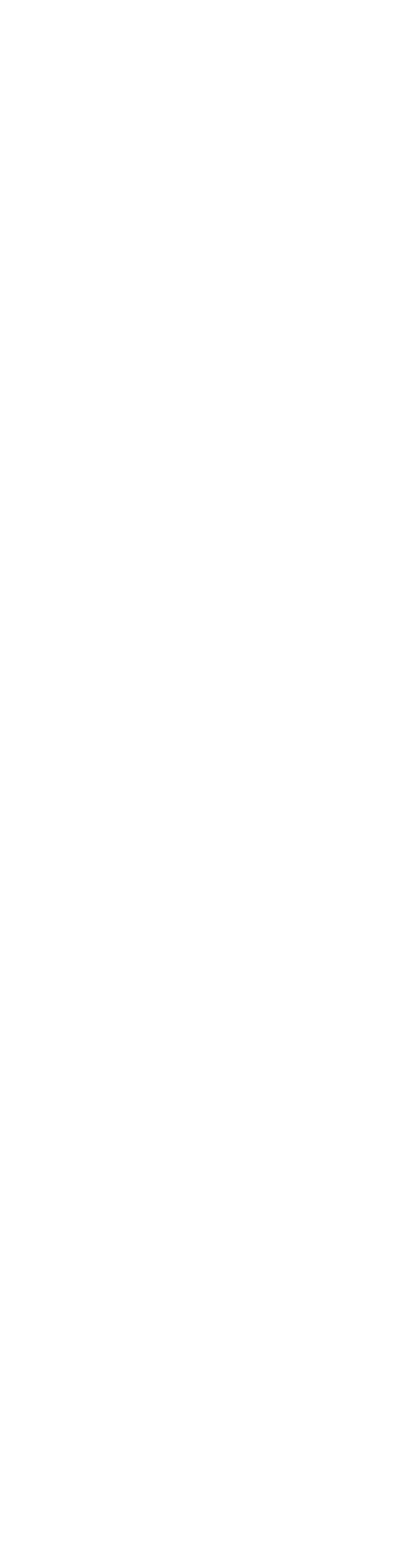
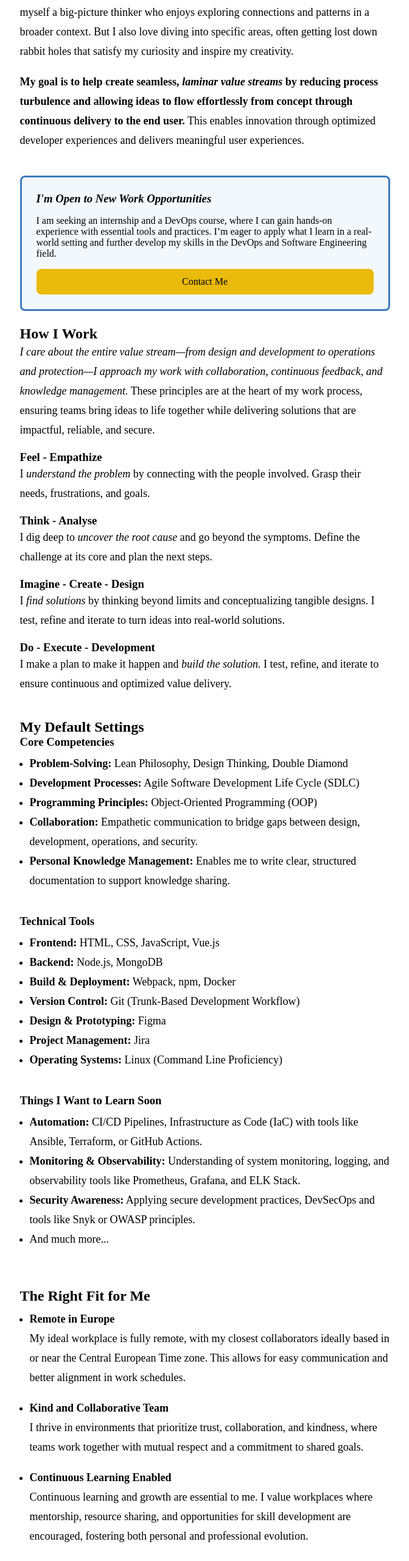
Before and after one commit to MaxHopf/my-website, a Vue app: page /about in a window 1280 px wide. Shown: the part 163-2723 px from the top of the page at 61% size, without its empty margins (296-968 px from the left). Before the commit the page ends 800 px from the top, so only its background shows below. Built offline with nearby package versions, Linux system fonts and the light colour scheme.

Commit message:
Add "CalloutComponent.vue" and instances in "AboutPage.vue"

```diff
--- a/src/components/AboutPage.vue
+++ b/src/components/AboutPage.vue
@@ -1,19 +1,241 @@
-<template>
-  <HeaderComponent />
-  <FooterComponent />
-</template>
-
 <script>
 import HeaderComponent from '../components/HeaderComponent.vue'
-import FooterComponent from './FooterComponent.vue'
+import FooterComponent from '../components/FooterComponent.vue'
+import CalloutComponent from './CalloutComponent.vue'
 
 export default {
   name: 'AboutPage',
   components: {
     HeaderComponent,
     FooterComponent,
+    CalloutComponent,
+  },
+  data() {
+    return {
+      calloutStatusTitle: "I'm Open to New Work Opportunities",
+      calloutStatusMessage:
+        '     I am seeking an internship and a DevOps course, where I can gain hands-on experience with essential tools and practices. I’m eager to apply what I learn in a real-world setting and further develop my skills in the DevOps and Software Engineering field.',
+      calloutConnectTitle: 'How Can I Help to Optimize your Value Stream?',
+      calloutConnectMessage:
+        "Let's eliminate turbulence in your value stream and create a laminar value flow.",
+      // calloutInfoIcon: '../assets/icons/mail.svg#mail',
+    }
   },
 }
 </script>
 
-<style scoped></style>
+<template>
+  <div class="layout">
+    <HeaderComponent />
+    <main class="about">
+      <section>
+        <h1>About Me</h1>
+        <p>
+          I’m Max, a DevOps-aspiring generalist with a design-driven mindset. I consider myself a
+          big-picture thinker who enjoys exploring connections and patterns in a broader context.
+          But I also love diving into specific areas, often getting lost down rabbit holes that
+          satisfy my curiosity and inspire my creativity.
+        </p>
+        <p>
+          <b
+            >My goal is to help create seamless, <em>laminar value streams</em> by reducing process
+            turbulence and allowing ideas to flow effortlessly from concept through continuous
+            delivery to the end user.</b
+          >
+          This enables innovation through optimized developer experiences and delivers meaningful
+          user experiences.
+        </p>
+      </section>
+      <CalloutComponent :title="calloutStatusTitle" :message="calloutStatusMessage" />
+      <!-- :iconHref="'../assets/icons/exclamation.svg#exclamation'"
+        :iconColor="'#ff6347'" -->
+      <section>
+        <h2>How I Work</h2>
+        <p>
+          <em
+            >I care about the entire value stream—from design and development to operations and
+            protection—I approach my work with collaboration, continuous feedback, and knowledge
+            management.</em
+          >
+          These principles are at the heart of my work process, ensuring teams bring ideas to life
+          together while delivering solutions that are impactful, reliable, and secure.
+        </p>
+        <h3>Feel - Empathize</h3>
+        <p>
+          I <em>understand the problem</em> by connecting with the people involved. Grasp their
+          needs, frustrations, and goals.
+        </p>
+        <h3>Think - Analyse</h3>
+        <p>
+          I dig deep to <em>uncover the root cause</em> and go beyond the symptoms. Define the
+          challenge at its core and plan the next steps.
+        </p>
+        <h3>Imagine - Create - Design</h3>
+        <p>
+          I <em>find solutions</em> by thinking beyond limits and conceptualizing tangible designs.
+          I test, refine and iterate to turn ideas into real-world solutions.
+        </p>
+        <h3>Do - Execute - Development</h3>
+        <p>
+          I make a plan to make it happen and <em>build the solution.</em> I test, refine, and
+          iterate to ensure continuous and optimized value delivery.
+        </p>
+      </section>
+      <section>
+        <h2>My Default Settings</h2>
+        <h3>Core Competencies</h3>
+        <ul>
+          <li><b>Problem-Solving:</b> Lean Philosophy, Design Thinking, Double Diamond</li>
+          <li><b>Development Processes:</b> Agile Software Development Life Cycle (SDLC)</li>
+          <li><b>Programming Principles:</b> Object-Oriented Programming (OOP)</li>
+          <li>
+            <b>Collaboration:</b> Empathetic communication to bridge gaps between design,
+            development, operations, and security.
+          </li>
+          <li>
+            <b>Personal Knowledge Management:</b> Enables me to write clear, structured
+            documentation to support knowledge sharing.
+          </li>
+        </ul>
+        <h3>Technical Tools</h3>
+        <ul>
+          <li><b>Frontend:</b> HTML, CSS, JavaScript, Vue.js</li>
+          <li><b>Backend:</b> Node.js, MongoDB</li>
+          <li><b>Build & Deployment:</b> Webpack, npm, Docker</li>
+          <li><b>Version Control:</b> Git (Trunk-Based Development Workflow)</li>
+          <li><b>Design & Prototyping:</b> Figma</li>
+          <li><b>Project Management:</b> Jira</li>
+          <li><b>Operating Systems:</b> Linux (Command Line Proficiency)</li>
+        </ul>
+        <h3>Things I Want to Learn Soon</h3>
+        <ul>
+          <li>
+            <b>Automation:</b> CI/CD Pipelines, Infrastructure as Code (IaC) with tools like
+            Ansible, Terraform, or GitHub Actions.
+          </li>
+          <li>
+            <b>Monitoring & Observability:</b> Understanding of system monitoring, logging, and
+            observability tools like Prometheus, Grafana, and ELK Stack.
+          </li>
+          <li>
+            <b>Security Awareness:</b> Applying secure development practices, DevSecOps and tools
+            like Snyk or OWASP principles.
+          </li>
+          <li>And much more...</li>
+        </ul>
+      </section>
+      <section>
+        <h2>The Right Fit for Me</h2>
+        <ul>
+          <li>
+            <b>Remote in Europe</b>
+            <p>
+              My ideal workplace is fully remote, with my closest collaborators ideally based in or
+              near the Central European Time zone. This allows for easy communication and better
+              alignment in work schedules.
+            </p>
+          </li>
+          <li>
+            <b>Kind and Collaborative Team</b>
+            <p>
+              I thrive in environments that prioritize trust, collaboration, and kindness, where
+              teams work together with mutual respect and a commitment to shared goals.
+            </p>
+          </li>
+          <li>
+            <b>Continuous Learning Enabled</b>
+            <p>
+              Continuous learning and growth are essential to me. I value workplaces where
+              mentorship, resource sharing, and opportunities for skill development are encouraged,
+              fostering both personal and professional evolution.
+            </p>
+          </li>
+          <li>
+            <b>Fair and Transparent Compensation</b>
+            <p>
+              A fair and competitive salary is essential, reflecting the value of my skills,
+              contributions, and the cost of living in Europe. I appreciate organizations that
+              approach compensation with transparency and equity, ensuring mutual respect and trust.
+            </p>
+          </li>
+          <li>
+            <b>Ethical and Sustainable Organization</b>
+            <p>
+              I am deeply committed to working only for ethical companies whose values align with
+              mine. I place high value on data privacy and responsible use of technology, ensuring
+              the rights and well-being of individuals are respected.
+            </p>
+          </li>
+        </ul>
+      </section>
+      <CalloutComponent :title="calloutConnectTitle" :message="calloutConnectMessage" />
+    </main>
+    <FooterComponent />
+  </div>
+</template>
+
+<style scoped>
+.layout {
+  display: flex;
+  flex-direction: column;
+}
+
+main {
+  display: flex;
+  flex-direction: column;
+  /* align-items: center; */
+  align-self: center;
+  gap: 1.5rem;
+  max-width: 40rem;
+  margin: 3rem 0;
+  padding: 0 1rem;
+  overflow-y: scroll;
+  -ms-overflow-style: none;
+  scrollbar-width: none;
+  p,
+  ul {
+    font-size: 1.125rem;
+    font-weight: 500;
+    line-height: 2rem;
+    margin-bottom: 1em;
+  }
+  button {
+    font-size: 1.125rem;
+    font-weight: 500;
+    line-height: 1.5rem;
+    padding: 0.75rem 1.5rem;
+    border: none;
+    border-radius: 0.5rem;
+    background-color: var(--button-background);
+    color: var(--button-text);
+    &:hover {
+      cursor: pointer;
+    }
+  }
+  ul,
+  li {
+    list-style-type: disc;
+    margin-left: 0.5rem;
+    padding-left: 0rem;
+  }
+  ul {
+    margin-top: 0.5rem;
+    margin-bottom: 2.5rem;
+  }
+}
+
+.icon {
+  margin-right: 8px;
+  color: var(--icon-color, #6a2e2e); /* Use the iconColor prop here */
+}
+
+svg {
+  use {
+    fill: currentColor;
+  }
+}
+
+/* section {
+  width: 100%;
+} */
+</style>
--- /dev/null
+++ b/src/components/CalloutComponent.vue
@@ -0,0 +1,84 @@
+// CalloutComponent.vue
+<template>
+  <section class="callout">
+    <div class="callout-header">
+      <!-- <svg class="icon" width="24px" height="24px" aria-hidden="true">
+        <use href="../assets/icons/exclamation.svg#exclamation" />
+      </svg> -->
+      <h3>{{ title }}</h3>
+    </div>
+    <p>{{ message }}</p>
+    <router-link to="/contact" active-class="active" aria-label="Contact me page">
+      Contact Me
+    </router-link>
+  </section>
+</template>
+
+<script>
+export default {
+  name: 'CalloutComponent',
+  props: {
+    title: {
+      type: String,
+      default: 'Callout Title',
+    },
+    message: {
+      type: String,
+      default: 'Callout Descriptive Message',
+    },
+    // iconHref: {
+    //   type: String,
+    //   default: '../assets/icons/mail.svg#mail',
+    // },
+    // iconColor: {
+    //   type: String,
+    //   default: '#333333',
+    // },
+  },
+}
+</script>
+
+<style scoped>
+.callout {
+  display: flex;
+  flex-direction: column;
+  gap: 1rem;
+  background-color: #f3f8fd;
+  border: 3px solid #3c7bbe;
+  border-radius: 0.5rem;
+  padding: 1.5rem;
+  .callout-header {
+    display: flex;
+    justify-content: flex-start;
+    align-items: center;
+  }
+}
+
+/* .icon {
+  margin-right: 8px;
+  color: var(--icon-color, #6a2e2e);
+}
+
+svg {
+  use {
+    stroke: currentColor;
+  }
+} */
+
+h3 {
+  font-style: italic;
+}
+
+a {
+  display: inline-block;
+  text-decoration: none;
+  background-color: rgb(234, 186, 12);
+  text-align: center;
+  padding: 0.75rem;
+  border-radius: 0.5rem;
+  &:hover {
+    cursor: pointer;
+    filter: brightness(105%);
+  }
+}
+</style>
```
Also changed, not shown: src/assets/icons/exclamation.svg.
